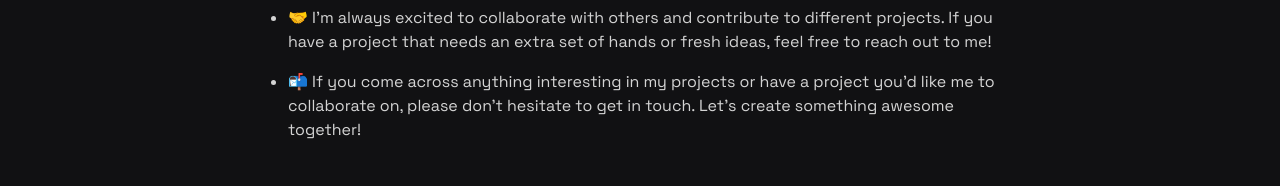
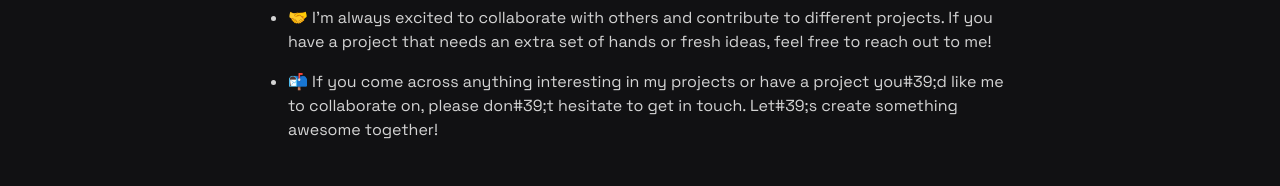
Before and after one commit to byanrkh/site, a Next.js app: page / in a window 1280 px wide. Shown: the part 766-952 px from the top of the page. Built offline with nearby package versions, Linux system fonts and the light colour scheme.

Commit message:
Feat: Using code instead of symbol

```diff
--- a/app/(root)/(home)/page.tsx
+++ b/app/(root)/(home)/page.tsx
@@ -83,14 +83,16 @@ export default function page() {
               skills 😄.
             </li>{" "}
             <li>
-              🤝 I'm always excited to collaborate with others and contribute to
-              different projects. If you have a project that needs an extra set
-              of hands or fresh ideas, feel free to reach out to me!{" "}
+              🤝 I&#39;m always excited to collaborate with others and
+              contribute to different projects. If you have a project that needs
+              an extra set of hands or fresh ideas, feel free to reach out to
+              me!{" "}
             </li>
             <li>
               📬 If you come across anything interesting in my projects or have
-              a project you'd like me to collaborate on, please don't hesitate
-              to get in touch. Let's create something awesome together!
+              a project you#39;d like me to collaborate on, please don#39;t
+              hesitate to get in touch. Let#39;s create something awesome
+              together!
             </li>
           </ul>
         </div>
```
